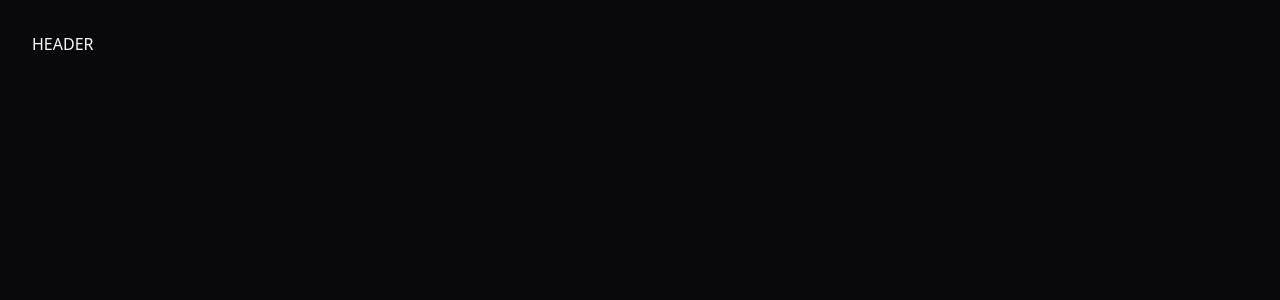
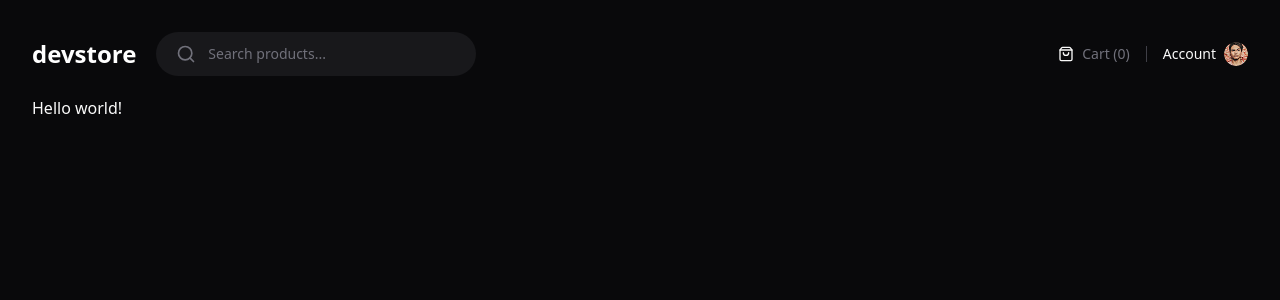
Before and after one commit to jotadagostin/devstore, a Next.js app in the folder devstore/: page / in a window 1280 px wide. Shown: the top 300 px of the page. Built offline with nearby package versions, Linux system fonts and the light colour scheme.

Commit message:
setting header and layout
Header component ok and layout(root and header)

```diff
--- a/devstore/package.json
+++ b/devstore/package.json
@@ -9,6 +9,7 @@
     "lint": "eslint"
   },
   "dependencies": {
+    "lucide-react": "^1.17.0",
     "next": "16.2.7",
     "react": "19.2.4",
     "react-dom": "19.2.4"
--- a/devstore/src/app/(store)/(home)/page.tsx
+++ b/devstore/src/app/(store)/(home)/page.tsx
@@ -1,4 +1,4 @@
 export default async function Home() {
   await new Promise((resolve) => setTimeout(resolve, 1000));
-  return <div></div>;
+  return <div>Hello world!</div>;
 }
--- a/devstore/src/app/(store)/layout.tsx
+++ b/devstore/src/app/(store)/layout.tsx
@@ -3,7 +3,7 @@ import { ReactNode } from "react";
 
 export default function StoreLayout({ children }: { children: ReactNode }) {
   return (
-    <div className="mx-auto grid min-h-screen w-full max-w-400 grid-rows-app gap-5 p-8">
+    <div className="mx-auto grid  w-full max-w-400 grid-rows-app gap-5 px-8 py-8">
       <Header />
       {children}
     </div>
--- /dev/null
+++ b/devstore/src/app/(store)/search/loading.tsx
@@ -0,0 +1,3 @@
+export default function SearchLoading() {
+  return <p>Carregando busca...</p>;
+}
--- a/devstore/src/components/Header.tsx
+++ b/devstore/src/components/Header.tsx
@@ -1,3 +1,41 @@
+import { SearchIcon, ShoppingBag } from "lucide-react";
+import Image from "next/image";
+import Link from "next/link";
+
 export function Header() {
-  return <div>HEADER</div>;
+  return (
+    <div className="flex items-center justify-between ">
+      <div className="flex items-center gap-5">
+        <Link href="/" className="text-2xl font-extrabold text-white">
+          devstore
+        </Link>
+        <form className="flex w-[320px] items-center gap-3 rounded-full bg-zinc-900 px-5 py-3 ring-zinc-700">
+          <SearchIcon className="w-5 h-5 text-zinc-500" />
+          <input
+            placeholder="Search products..."
+            className="bg-transparent flex-1 text-sm outline-none placeholder:text-zinc-500"
+          />
+        </form>
+      </div>
+      <div className="flex items-center gap-4">
+        <div className="flex items-center gap-2">
+          <ShoppingBag className="w-4 h-4" />
+          <span className="text-sm text-zinc-500">Cart (0)</span>
+        </div>
+
+        <div className="w-px h-4 bg-zinc-700"></div>
+
+        <Link href="/" className="flex items-center gap-2 hover:underline">
+          <span className="text-sm">Account</span>
+          <Image
+            src="/avatar.png"
+            alt="User Avatar"
+            width={24}
+            height={24}
+            className="rounded-full w-6 h-6"
+          />
+        </Link>
+      </div>
+    </div>
+  );
 }
```
Also changed, not shown: devstore/public/avatar.png (added), 1 other file (tests, documents, lock files or other folders).
